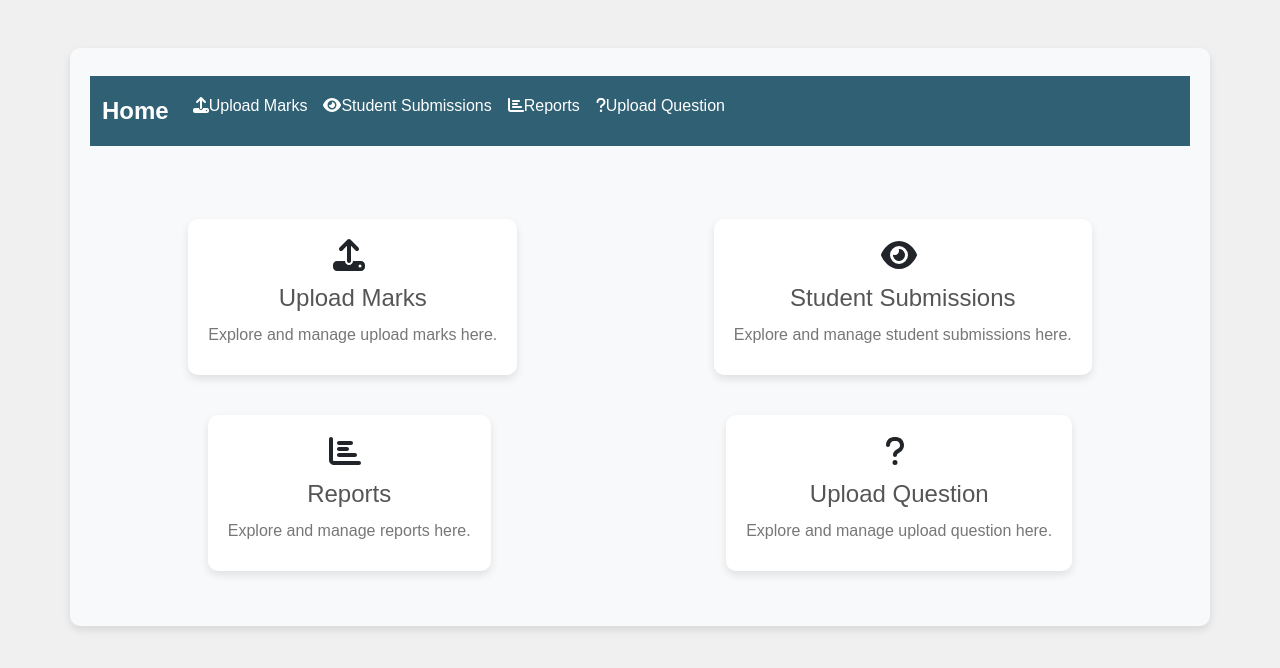
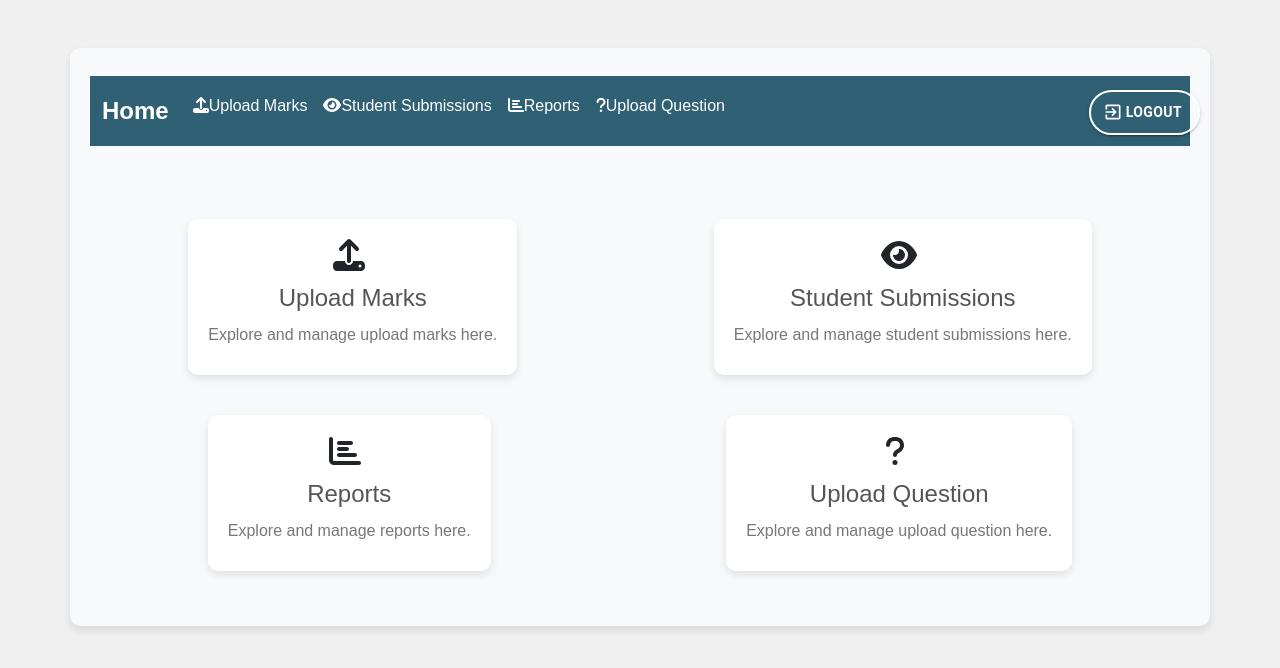
Before and after one commit to JenilPatel1824/BloomsClient, a React (Create React App) app: page /home in a window 1280 px wide. Shown: the top 668 px of the page. Built offline with nearby package versions, Linux system fonts and the light colour scheme; sample sign-in values are in the browser's storage; the HTML template or start-up script is replaced by a standard one.

Commit message:
logout done

```diff
--- a/package.json
+++ b/package.json
@@ -5,12 +5,15 @@
   "dependencies": {
     "@emotion/react": "^11.11.3",
     "@emotion/styled": "^11.11.0",
+    "@fortawesome/fontawesome-free": "^6.5.1",
     "@fortawesome/free-solid-svg-icons": "^6.5.1",
     "@fortawesome/react-fontawesome": "^0.2.0",
+    "@mui/icons-material": "^5.15.6",
     "@mui/material": "^5.15.5",
     "@testing-library/jest-dom": "^5.17.0",
     "@testing-library/react": "^13.4.0",
     "@testing-library/user-event": "^13.5.0",
+    "axios": "^1.6.5",
     "bootstrap": "^5.3.2",
     "react": "^18.2.0",
     "react-dom": "^18.2.0",
--- a/src/components/GenralComponent.js
+++ b/src/components/GenralComponent.js
@@ -104,7 +104,7 @@ const GenralComponent = (option) => {
   const handleDownloadSample2 = async () => {
     try {
       const response = await fetch(
-        `"${process.env.REACT_APP_API_URL}` +
+        `${process.env.REACT_APP_API_URL}` +
           "/downloadsamplefile/Upload_Professor_Sample.xlsx"
       );
 
@@ -125,7 +125,7 @@ const GenralComponent = (option) => {
   const handleDownloadSample3 = async () => {
     try {
       const response = await fetch(
-        `"${process.env.REACT_APP_API_URL}` +
+        `${process.env.REACT_APP_API_URL}` +
           "/downloadsamplefile/Upload_Mapping_Sample.xlsx"
       );
 
--- a/src/pages/AdminPage.js
+++ b/src/pages/AdminPage.js
@@ -1,5 +1,8 @@
 import React, { useState } from 'react';
+import axios from 'axios';
+
 import { FontAwesomeIcon } from '@fortawesome/react-fontawesome';
+import { faSignOutAlt } from '@fortawesome/free-solid-svg-icons';
 import {
   faUser,
   faChalkboardTeacher,
@@ -86,8 +89,37 @@ const AdminPage = () => {
     setMenuVisible(!menuVisible);
   };
 
+  const handleLogout = async () => {
+    try {
+      const adminToken = sessionStorage.getItem('adminToken'); // Get the authToken from sessionStorage
+      await axios.post(`${process.env.REACT_APP_API_URL}/alogout`, null, {
+        headers: {
+          Authorization: `Bearer ${adminToken}`, // Add the token to the headers
+        },
+      });
+
+      sessionStorage.removeItem('adminToken'); // Clear the authToken from sessionStorage
+
+      // Redirect or perform other actions after logout
+      window.location.href = '/login';
+    } catch (error) {
+      console.error('Logout failed:', error);
+    }
+  };
+
   return (
+    <div>
+  <button className="right-oriented-logout-button" onClick={handleLogout}>
+      <FontAwesomeIcon icon={faSignOutAlt} />
+      <span> Logout</span>
+    </button>
+
+
+
+
+
     <div className="admin-page">
+
       <div className="menu-toggle" onClick={toggleMenu}>
         <div className="bar"></div>
         <div className="bar"></div>
@@ -126,6 +158,7 @@ const AdminPage = () => {
         )}
       </div>
     </div>
+    </div>
   );
 };
 
--- a/src/pages/Home.js
+++ b/src/pages/Home.js
@@ -4,6 +4,12 @@ import 'bootstrap/dist/css/bootstrap.min.css';
 import { FontAwesomeIcon } from '@fortawesome/react-fontawesome';
 import { faUpload, faEye, faChartBar, faQuestion } from '@fortawesome/free-solid-svg-icons';
 import './home.css';
+import axios from 'axios';
+import Button from '@mui/material/Button';
+import ExitToAppIcon from '@mui/icons-material/ExitToApp'; // Import the ExitToApp icon
+
+
+
 
 const features = [
   { title: 'Upload Marks', link: '/upload-mark-admin', icon: faUpload },
@@ -12,15 +18,71 @@ const features = [
   { title: 'Upload Question', link: '/upload-question', icon: faQuestion },
 ];
 
+
 const Home = () => {
+
+ const handleLogout = async () => {
+  try {
+    const authToken = sessionStorage.getItem('authToken'); // Get the authToken from sessionStorage
+    await axios.post(`${process.env.REACT_APP_API_URL}/logout`, null, {
+      headers: {
+        Authorization: `Bearer ${authToken}`, // Add the token to the headers
+      },
+    });
+
+    sessionStorage.removeItem('authToken'); // Clear the authToken from sessionStorage
+
+    // Redirect or perform other actions after logout
+    window.location.href = '/login';
+  } catch (error) {
+    console.error('Logout failed:', error);
+  }
+};
+
+
+const buttonStyle = {
+  background: 'none',
+  color: '#fff',  // Set to white color
+  border: '2px solid #fff',
+  borderRadius: '25px',
+  padding: '8px 16px',
+  fontWeight: 'bold',
+  display: 'flex',
+  alignItems: 'center',
+  justifyContent: 'center',
+  cursor: 'pointer',
+  transition: 'background 0.3s ease, color 0.3s ease, border-color 0.3s ease',
+};
+
+
   return (
+
+    <div>
+   <div className="logout-button-container">
+      <Button
+        variant="contained"
+        onClick={handleLogout}
+        className="logout-button"
+        style={{ ...buttonStyle, }}
+
+        startIcon={<ExitToAppIcon className="logout-icon" />}
+      >
+        Logout
+      </Button>
+    </div>
+
     <div className="container mt-5 home-container">
 
+
       <nav className="navbar navbar-expand-lg navbar-light bg-light">
+
         <div className="container-fluid">
+
+
           <Link className="navbar-brand" to="/">
             Home
           </Link>
+
 
           <div className="collapse navbar-collapse" id="navbarNav">
             <ul className="navbar-nav">
@@ -48,6 +110,7 @@ const Home = () => {
         </div>
       </div>
     </div>
+    </div>
   );
 };
 
--- a/src/pages/OtpVerificationPage.js
+++ b/src/pages/OtpVerificationPage.js
@@ -35,6 +35,7 @@ const OtpVerificationPage = ({ username, password }) => {
 
       const data = await response.json();
       if (response.status === 200) {
+
         // Handle success
         setIsSuccess(true);
         setTimeout(() => {
--- a/src/pages/Signin.js
+++ b/src/pages/Signin.js
@@ -93,7 +93,7 @@ const Signin = () => {
       navigate("/student-home");
     }else if (res.status === 202) {
       console.log("Adminn goted");
-      sessionStorage.setItem("adminToken", data.adminToken);
+       sessionStorage.setItem("adminToken", data.adminToken);
       const otpsender = await fetch(`${process.env.REACT_APP_API_URL}`+"/send-otp", {
         method: "POST",
         headers: { "Content-type": "application/json" },
--- a/src/pages/StudentHome.css
+++ b/src/pages/StudentHome.css
@@ -408,3 +408,44 @@
 }
 
 /* Add more styles as needed */
+
+right-oriented-logout-button {
+  display: flex;
+  align-items: center;
+  background-color: #3498db;
+  color: #ffffff;
+  padding: 10px 15px;
+  border: none;
+  border-radius: 5px;
+  cursor: pointer;
+}
+
+.right-oriented-logout-button:hover {
+  background-color: #2980b9;
+}
+
+.right-oriented-logout-button span {
+  margin-left: 10px;
+}
+.right-oriented-logout-button {
+  position: fixed;
+  top: 10px;
+  right: 10px;
+  display: flex;
+  align-items: center;
+  background-color: #3498db;
+  color: #ffffff;
+  padding: 10px 15px;
+  border: none;
+  border-radius: 5px;
+  cursor: pointer;
+  z-index: 999;
+  margin-right: 320px;
+  margin-bottom: 100px;
+  margin-top: -5px;
+   /* Ensure the button is on top of other elements */
+}
+
+.right-oriented-logout-button:hover {
+  background-color: #2980b9;
+}
--- a/src/pages/Student_Home.js
+++ b/src/pages/Student_Home.js
@@ -1,12 +1,18 @@
 // Student_Home.js
+import axios from 'axios';
+
 import { luname } from './Signin';
 import { useNavigate } from 'react-router-dom';
 import { Link } from 'react-router-dom';
 import Loader from './Loader';
 import React, { useState, useEffect } from 'react';
+
+import { FontAwesomeIcon } from '@fortawesome/react-fontawesome';
+import { faSignOutAlt } from '@fortawesome/free-solid-svg-icons';
 import './StudentHome.css';
 let cutoffmarkso={};
 let cocutoffflaga=[];
+
 // for(let x=0;x<6;x++)
 // {
 //   cocutoffflaga[x]=false;
@@ -265,10 +271,32 @@ const assignquestionautomatically = async (sdata) => {
       [subject]: !prevDetails[subject],
     }));
   };
+  const handleStudentLogout = async () => {
+    try {
+      const studentToken = sessionStorage.getItem('studentToken'); // Get the authToken from sessionStorage
+      await axios.post(`${process.env.REACT_APP_API_URL}/slogout`, null, {
+        headers: {
+          Authorization: `Bearer ${studentToken}`, // Add the token to the headers
+        },
+      });
+
+      sessionStorage.removeItem('studentToken'); // Clear the authToken from sessionStorage
+
+      // Redirect or perform other actions after logout
+      window.location.href = '/login';
+    } catch (error) {
+      console.error('Logout failed:', error);
+    }
+  };
 
   return (
     <div className="student-data-container">
       <h1>Student Data</h1>
+      <div>
+      <button className="right-oriented-logout-button" onClick={handleStudentLogout}>
+      <FontAwesomeIcon icon={faSignOutAlt} />
+      <span> Logout</span>
+    </button>    </div>
 
 
       {studentData && (
--- a/src/pages/adminhome.css
+++ b/src/pages/adminhome.css
@@ -153,4 +153,35 @@ h2 {
   margin-left: 5px;
 }
 
+.right-oriented-logout-button {
+  float: right; /* or use text-align: right; */
+}
+/* Add this CSS to your stylesheets */
+
+.right-oriented-logout-button {
+
+  float: right; /* or use text-align: right; */
+
+}
+
+.right-oriented-logout-button {
+  display: flex;
+  align-items: center;
+  background-color: #3498db;
+  color: #ffffff;
+  padding: 10px 15px;
+  border: none;
+  border-radius: 5px;
+  cursor: pointer;
+}
+
+.right-oriented-logout-button:hover {
+  background-color: #2980b9;
+}
+
+.right-oriented-logout-button span {
+  margin-left: 10px;
+}
+
+
 /* Other styles remain unchanged */
--- a/src/pages/home.css
+++ b/src/pages/home.css
@@ -76,3 +76,76 @@
 .navbar-nav .nav-link:hover {
   color: #17a2b8; /* Change the hover color */
 }
+
+.right-oriented-logout-button {
+  float: right; /* or use text-align: right; */
+  margin-right: 75px;
+  margin-top: 40px;
+}
+
+/* LogoutButton.css */
+
+.logout-button-container {
+  position: fixed;
+  top: 20px;
+  right: 20px;
+  z-index: 1000;
+  margin-top: 70px;
+  margin-right: 60px;
+}
+
+.logout-button {
+  background: none;
+  color: #333;
+  border: 2px solid #333;
+  border-radius: 25px;
+  padding: 8px 16px;
+  font-weight: bold;
+  display: flex;
+  align-items: center;
+  justify-content: center;
+  cursor: pointer;
+  transition: background 0.3s ease, color 0.3s ease, border-color 0.3s ease;
+}
+
+.logout-button:hover {
+  background: #333;
+  color: #fff;
+  border-color: #fff;
+}
+
+.logout-icon {
+  margin-right: 8px;
+}
+/* LogoutButton.css */
+
+.logout-button-container {
+  position: fixed;
+  top: 20px;
+  right: 20px;
+  z-index: 1000;
+}
+
+.logout-button {
+  background: none;
+  color: #fff;
+  border: 2px solid #fff;
+  border-radius: 25px;
+  padding: 8px 16px;
+  font-weight: bold;
+  display: flex;
+  align-items: center;
+  justify-content: center;
+  cursor: pointer;
+  transition: background 0.3s ease, color 0.3s ease, border-color 0.3s ease;
+}
+
+.logout-button:hover {
+  background: #fff;
+  color: #333;
+  border-color: #333;
+}
+
+.logout-icon {
+  margin-right: -5px;
+}
```
Also changed, not shown: 1 other file (tests, documents, lock files or other folders).
